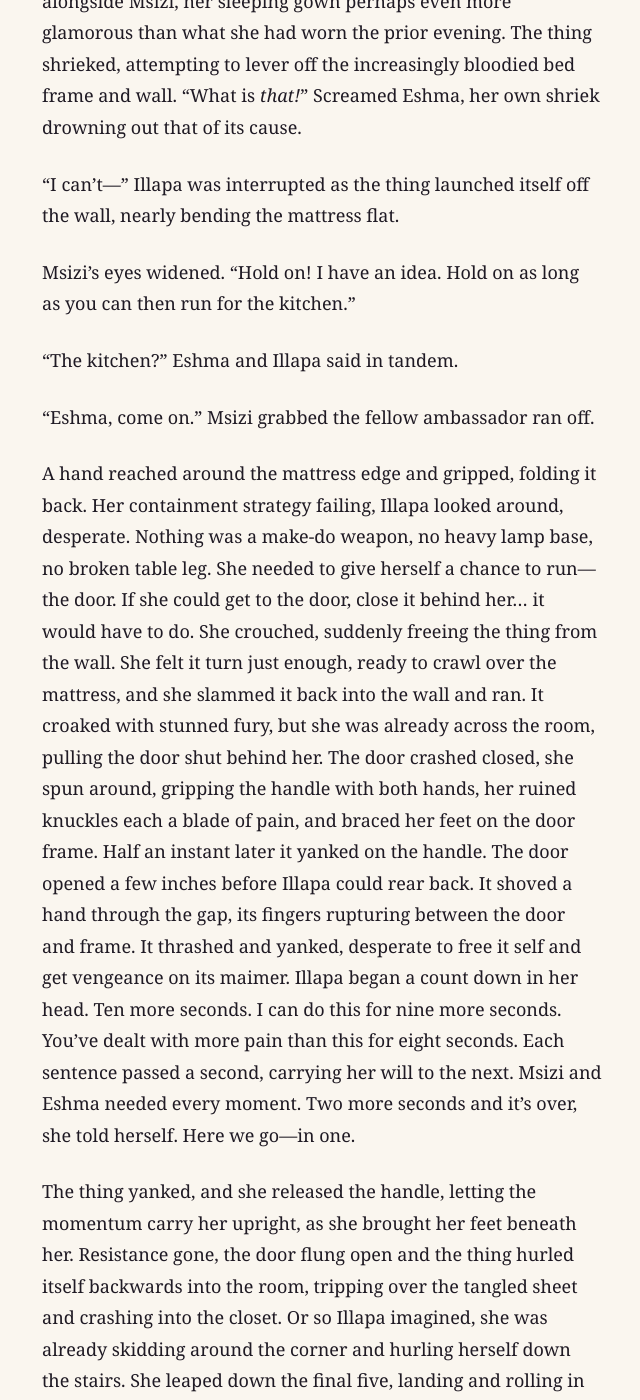
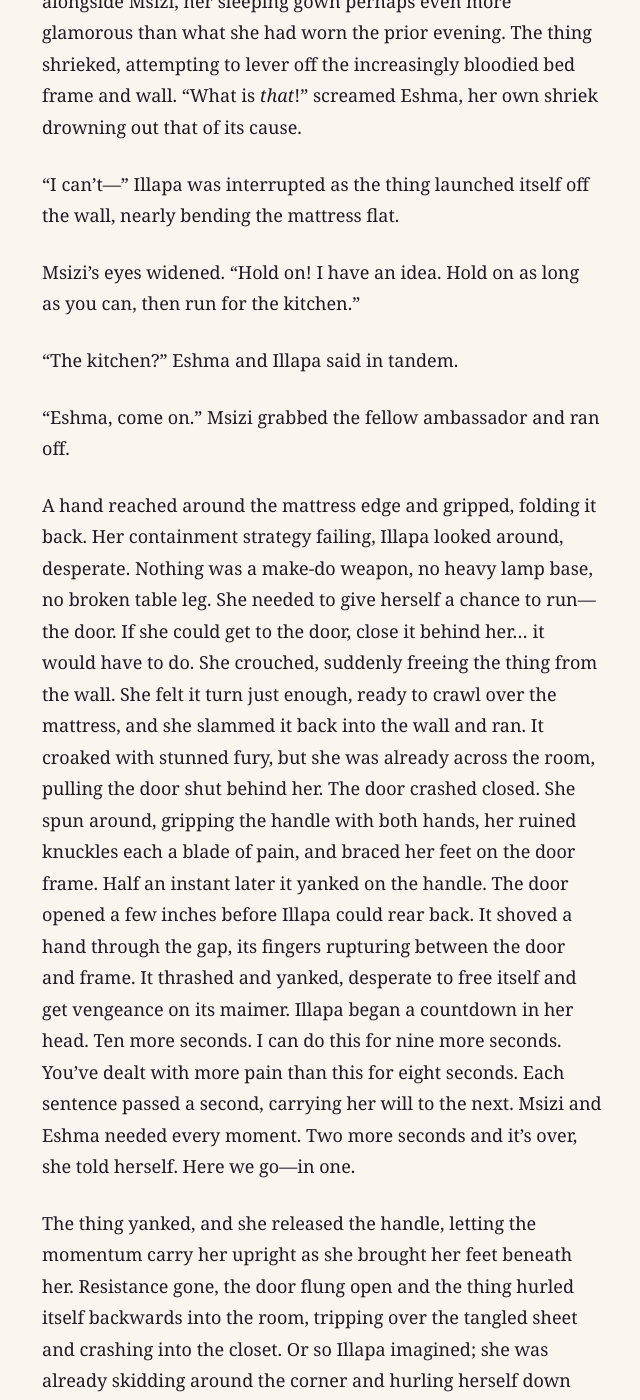
Before and after one commit to kmunki/kmunki.github.io, a Jekyll site: the page built from _fiction/violet/078-chapter-47.md, in a window 1280 px wide and 1400 px high, scrolled down 3921 px. Shown: the whole window, without its empty margins (318-958 px from the left). Built offline with Jekyll 4.4.1, drawn with Linux system fonts in a browser that asks for light colours; some of the changed text lies outside the part shown.

Commit message:
Violet ch 47 "The Thing on the Doorstep": Fix ceremony timeline; otherwise copyedit
- "Six days of ceremonies… already thwarted by the Ward." → "A week of ceremonies, of mingling, of strategizing and planning—thwarted by the Ward before Illapa had unpacked."
- Tense: "But that was why she had become an agent"; "she might have missed it"; "Broken as this man had been".
- Agreement: "bloodied teeth clenched in a ravenous, tortured rictus—was grimly framed".
- Dialogue tags lowercased; splices to semicolons ("To enter the fridge, you pull; to exit, you push."); missing "and"; can wedged "between the lever handle and the door".
- Copyedit (~25): taut, itself, countdown, well-aimed, gore-slick, cliché, "Residence". Kept: "hypnagogic pareidolia", "cullable child", "hurdling Msizi". 1,871 → 1,870 words.

Co-Authored-By: Claude Fable 5.1 <noreply@anthropic.com>
Claude-Session: https://claude.ai/code/session_01NJgbLGEsaNqtMx8nky9w7V

```diff
--- a/_fiction/violet/078-chapter-47.md
+++ b/_fiction/violet/078-chapter-47.md
@@ -22,39 +22,39 @@ There was a loud clack as something hard hit the wood floor and bounced to a sto
 
 It took half a step forward.
 
-Illapa flicked the light switch. A naked man recoiled, pulling a wounded and bloodied arm over his eyes and barking a ragged shout of surprise. Its mouth—bloodied teeth, clenched in a ravenous, tortured rictus, were grimly framed by a tattered border of lipless flesh. A crimson bib ran from jaw to sternum. The arm dropped, exposing rolling, lidless eyes, bloodshot and dilated. Mutilated gashes seeped with gore where once had been a nose, ears, genitals, and fingernails. Lesions, sores, and contusions littered the rest of his ruined body. He—it—glared for an instant at the betraying black-red tooth on the ground.
+Illapa flicked the light switch. A naked man recoiled, pulling a wounded and bloodied arm over his eyes and barking a ragged shout of surprise. Its mouth—bloodied teeth clenched in a ravenous, tortured rictus—was grimly framed by a tattered border of lipless flesh. A crimson bib ran from jaw to sternum. The arm dropped, exposing rolling, lidless eyes, bloodshot and dilated. Mutilated gashes seeped with gore where once had been a nose, ears, genitals, and fingernails. Lesions, sores, and contusions littered the rest of his ruined body. He—it—glared for an instant at the betraying black-red tooth on the ground.
 
 “What in—” Msizi began.
 
-It lunged. Illapa was already midair, hurdling Msizi, sheet bunched in each fist. She crashed into it, sheet taught, the edge catching it under the neck, her knees driving into its pelvis. As a tangle they slammed into the floor. With wrapped hands she grabbed its head and hammered it over and over into the floor. It spasmed and thrashed with each meaty impact.
+It lunged. Illapa was already midair, hurdling Msizi, sheet bunched in each fist. She crashed into it, sheet taut, the edge catching it under the neck, her knees driving into its pelvis. As a tangle they slammed into the floor. With wrapped hands she grabbed its head and hammered it over and over into the floor. It spasmed and thrashed with each meaty impact.
 
 “Get out! Run!” Illapa yelled at Msizi. “Wake the others! Get out of the building!”
 
-Msizi, who had been screaming, continued to do so as she ran into the hall. Fueled by rage and ignorant of pain, the thing bucked, throwing Illapa to the side, furious at its prey’s escape. It writhed, desperate to untangle itself from the grume-stained sheet. It stood, wheeling on Illapa who, sheet-less herself, was naked and exposed. With a hoarse howl it lunged and slashed at her. The technique was familiar—every bar brawl looked the same—red-eyed rage mixed with motor impairment. For seconds, Illapa thought it would be an easy victory, dodging each sloppy swipe and incompetent kick. Broken as this man has been he was still a man, now wounded. One well aimed punch would do it—she swung, and as she did, it turned into the strike, opening its mouth wide. Her fist shattered the half-rotten maw, fragments of dentine and enamel spraying in every direction. The jagged remnants embedded in her knuckles. Then it bit down.
+Msizi, who had been screaming, continued to do so as she ran into the hall. Fueled by rage and ignorant of pain, the thing bucked, throwing Illapa to the side, furious at its prey’s escape. It writhed, desperate to untangle itself from the grume-stained sheet. It stood, wheeling on Illapa who, sheet-less herself, was naked and exposed. With a hoarse howl it lunged and slashed at her. The technique was familiar—every bar brawl looked the same—red-eyed rage mixed with motor impairment. For seconds, Illapa thought it would be an easy victory, dodging each sloppy swipe and incompetent kick. Broken as this man had been, he was still a man, now wounded. One well-aimed punch would do it—she swung, and as she did, it turned into the strike, opening its mouth wide. Her fist shattered the half-rotten maw, fragments of dentine and enamel spraying in every direction. The jagged remnants embedded in her knuckles. Then it bit down.
 
-Illapa screamed in pain and horror. It grabbed at her neck, gore slick hands scrabbling for a killing grip. She slammed her free hand into its face, locking out her elbow, and then pressed a bare foot against its chest and kicked. Her fist tore free and the thing reeled backwards onto the bed. Illapa grabbed the edge of the mattress and flipped it against the wall, pinning it there. As she did, Msizi reappeared in the hall. At the sight of her gore-flecked lover braced against a mattress behind which thrashed a thing more animal than man, she froze.
+Illapa screamed in pain and horror. It grabbed at her neck, gore-slick hands scrabbling for a killing grip. She slammed her free hand into its face, locking out her elbow, and then pressed a bare foot against its chest and kicked. Her fist tore free and the thing reeled backwards onto the bed. Illapa grabbed the edge of the mattress and flipped it against the wall, pinning it there. As she did, Msizi reappeared in the hall. At the sight of her gore-flecked lover braced against a mattress behind which thrashed a thing more animal than man, she froze.
 
-“I said run!” Said Illapa, straining to keep the thing from freeing itself.
+“I said run!” said Illapa, straining to keep the thing from freeing itself.
 
 “We are locked in. Every entrance is barred. No one replied at my banging.”
 
-“Everyone is dead! Dead! Dead!” Eshma’s ornateness appeared alongside Msizi, her sleeping gown perhaps even more glamorous than what she had worn the prior evening. The thing shrieked, attempting to lever off the increasingly bloodied bed frame and wall. “What is *that!*” Screamed Eshma, her own shriek drowning out that of its cause.
+“Everyone is dead! Dead! Dead!” Eshma’s ornateness appeared alongside Msizi, her sleeping gown perhaps even more glamorous than what she had worn the prior evening. The thing shrieked, attempting to lever off the increasingly bloodied bed frame and wall. “What is *that*!” screamed Eshma, her own shriek drowning out that of its cause.
 
 “I can’t—” Illapa was interrupted as the thing launched itself off the wall, nearly bending the mattress flat.
 
-Msizi’s eyes widened. “Hold on! I have an idea. Hold on as long as you can then run for the kitchen.”
+Msizi’s eyes widened. “Hold on! I have an idea. Hold on as long as you can, then run for the kitchen.”
 
 “The kitchen?” Eshma and Illapa said in tandem.
 
-“Eshma, come on.” Msizi grabbed the fellow ambassador ran off.
+“Eshma, come on.” Msizi grabbed the fellow ambassador and ran off.
 
-A hand reached around the mattress edge and gripped, folding it back. Her containment strategy failing, Illapa looked around, desperate. Nothing was a make-do weapon, no heavy lamp base, no broken table leg. She needed to give herself a chance to run—the door. If she could get to the door, close it behind her… it would have to do. She crouched, suddenly freeing the thing from the wall. She felt it turn just enough, ready to crawl over the mattress, and she slammed it back into the wall and ran. It croaked with stunned fury, but she was already across the room, pulling the door shut behind her. The door crashed closed, she spun around, gripping the handle with both hands, her ruined knuckles each a blade of pain, and braced her feet on the door frame. Half an instant later it yanked on the handle. The door opened a few inches before Illapa could rear back. It shoved a hand through the gap, its fingers rupturing between the door and frame. It thrashed and yanked, desperate to free it self and get vengeance on its maimer. Illapa began a count down in her head. Ten more seconds. I can do this for nine more seconds. You’ve dealt with more pain than this for eight seconds. Each sentence passed a second, carrying her will to the next. Msizi and Eshma needed every moment. Two more seconds and it’s over, she told herself. Here we go—in one.
+A hand reached around the mattress edge and gripped, folding it back. Her containment strategy failing, Illapa looked around, desperate. Nothing was a make-do weapon, no heavy lamp base, no broken table leg. She needed to give herself a chance to run—the door. If she could get to the door, close it behind her… it would have to do. She crouched, suddenly freeing the thing from the wall. She felt it turn just enough, ready to crawl over the mattress, and she slammed it back into the wall and ran. It croaked with stunned fury, but she was already across the room, pulling the door shut behind her. The door crashed closed. She spun around, gripping the handle with both hands, her ruined knuckles each a blade of pain, and braced her feet on the door frame. Half an instant later it yanked on the handle. The door opened a few inches before Illapa could rear back. It shoved a hand through the gap, its fingers rupturing between the door and frame. It thrashed and yanked, desperate to free itself and get vengeance on its maimer. Illapa began a countdown in her head. Ten more seconds. I can do this for nine more seconds. You’ve dealt with more pain than this for eight seconds. Each sentence passed a second, carrying her will to the next. Msizi and Eshma needed every moment. Two more seconds and it’s over, she told herself. Here we go—in one.
 
-The thing yanked, and she released the handle, letting the momentum carry her upright, as she brought her feet beneath her. Resistance gone, the door flung open and the thing hurled itself backwards into the room, tripping over the tangled sheet and crashing into the closet. Or so Illapa imagined, she was already skidding around the corner and hurling herself down the stairs. She leaped down the final five, landing and rolling in the main reception hall. Only hours prior, how lovely this had all seemed, she thought. She left bloody footprints across the Great Seal of the New Joseon in a dead sprint for the kitchen.
+The thing yanked, and she released the handle, letting the momentum carry her upright as she brought her feet beneath her. Resistance gone, the door flung open and the thing hurled itself backwards into the room, tripping over the tangled sheet and crashing into the closet. Or so Illapa imagined; she was already skidding around the corner and hurling herself down the stairs. She leaped down the final five, landing and rolling in the main reception hall. Only hours prior, how lovely this had all seemed, she thought. She left bloody footprints across the Great Seal of the New Joseon in a dead sprint for the kitchen.
 
-“No!” The thing yelled. It was not a roar or a scream, but a hoarse, garbled yell of a *word*. She could hear… not it—him—there was a *mind* in there still, scrambling and stumbling across the upper hallway.
+“No!” the thing yelled. It was not a roar or a scream, but a hoarse, garbled yell of a *word*. She could hear… not it—him—there was a *mind* in there still, scrambling and stumbling across the upper hallway.
 
-There, in the kitchen, as promised, was Msizi, standing in another doorway. A way out? Illapa sprinted towards them, vaulted the stainless steel counter and rolled beneath Msizi’s arm gripping the handle. Behind her, the door did not slam shut, as she had expected, but was pulled closed, then with a final forceful tug, sealed and latched. Msizi wedged a can of beans between the lever handle on the door, then pushed Illapa and Eshma towards the back of the room.
+There, in the kitchen, as promised, was Msizi, standing in another doorway. A way out? Illapa sprinted towards them, vaulted the stainless steel counter, and rolled beneath Msizi’s arm gripping the handle. Behind her, the door did not slam shut, as she had expected, but was pulled closed, then, with a final forceful tug, sealed and latched. Msizi wedged a can of beans between the lever handle and the door, then pushed Illapa and Eshma towards the back of the room.
 
 No, not a room.
 
@@ -62,14 +62,14 @@ No, not a room.
 
 Msizi, eyes wide, put a finger to her lips. The fridge had an L-shape. Just as they rounded the back corner, a crazed face darkened the small square window in the door. Huffs of breath fogged the plexiglass. A scraping, bone on metal, came from the door.
 
-“The handle,” Msizi explained in a desperate whisper, lips touching Illapa’s ear, “is one piece. A simple combined lever. To enter the fridge, you pull, to exit, you push.”
+“The handle,” Msizi explained in a desperate whisper, lips touching Illapa’s ear, “is one piece. A simple combined lever. To enter the fridge, you pull; to exit, you push.”
 
 The beans were a makeshift lock. To open the door, the can would need to be crushed. There, on the floor, were sheets and glittering clothes, gathered from Eshma’s room, of course. Illapa breathed a sigh of relief—she had seduced a woman who knew how to survive.
 
-For a desperate minute, it investigated, attempting the handle and pressing its sweat greased forehead against the window. A cry, muffled through the door and by distance, came from elsewhere in the residence. It whipped away and stormed off.
+For a desperate minute, it investigated, attempting the handle and pressing its sweat-greased forehead against the window. A cry, muffled through the door and by distance, came from elsewhere in the Residence. It whipped away and stormed off.
 
 They sat in silence, huddled amid the sheets and vegetables.
 
 “Your hand,” said Msizi.
 
-The wounds were red, angry, and the flesh to the wrist had puffed. Illapa pressed her lips into a line, and closed her eyes. She attempted to flex her fingers, clenching her teeth through the pain. A wave of dizziness ran through her, then nausea. *Oh no*, she realized, letting herself kneel into the sheets.
+The wounds were red, angry, and the flesh to the wrist had puffed. Illapa pressed her lips into a line and closed her eyes. She attempted to flex her fingers, clenching her teeth through the pain. A wave of dizziness ran through her, then nausea. *Oh no*, she realized, letting herself kneel into the sheets.
```
Also changed, not shown: other parts of _fiction/violet/078-chapter-47.md (+3 -3 lines).
